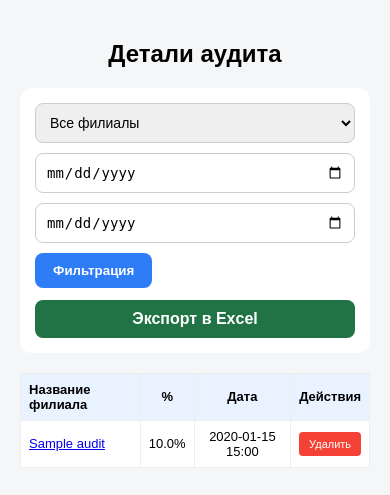
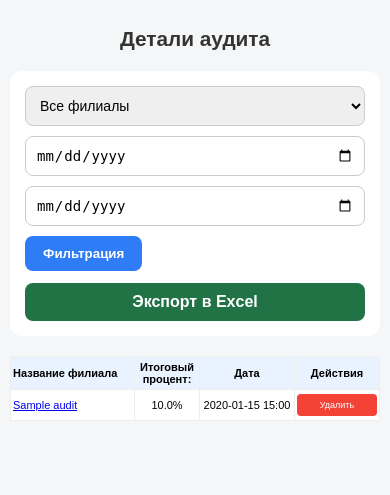
Before and after one commit to Abdullayevsardor/Maxway, a Django app: page /page/ in a window 390 px wide. Shown: the top 495 px of the page. Run offline with Django 5.2, Linux system fonts and the light colour scheme; tables that the repository leaves empty hold one stand-in row (values such as "Sample post").

Commit message:
Update audit_page.html

```diff
--- a/checklist/templates/audit_page.html
+++ b/checklist/templates/audit_page.html
@@ -2,7 +2,9 @@
 {% block title %}Детали аудита{% endblock %}
 
 {% block content %}
+
 <h2>Детали аудита</h2>
+
 
 <form method="GET" class="filter-export-bar">
     <div class="filters">
@@ -21,24 +23,27 @@
         <button type="submit" class="btn">Фильтрация</button>
     </div>
 
+    <!-- ✅ Faqat Excel qoldi -->
     <div class="export-buttons">
         <a href="{% url 'audit_export_excel' %}?{% if request.GET.filial %}filial={{ request.GET.filial }}&{% endif %}{% if request.GET.from %}from={{ request.GET.from }}&{% endif %}{% if request.GET.to %}to={{ request.GET.to }}{% endif %}"
            class="excel">
-            Экспорт в Excel
+             Экспорт в Excel
         </a>
     </div>
 </form>
+
 
 <div class="table-container">
     <table>
         <thead>
             <tr>
                 <th>Название филиала</th>
-                <th>%</th>
+                <th>Итоговый процент:</th>
                 <th>Дата</th>
                 <th>Действия</th>
             </tr>
         </thead>
+
         <tbody>
             {% for audit in audits %}
             <tr>
@@ -51,9 +56,12 @@
                 <td>{{ audit.created_at|date:"Y-m-d H:i" }}</td>
                 <td>
                     <form method="POST" action="{% url 'audit_delete' audit.id %}"
-                          onsubmit="return confirm('Вы действительно хотите удалить?');">
+                        onsubmit="return confirm('Вы действительно хотите удалить?');">
                         {% csrf_token %}
-                        <button type="submit" class="del-btn">Удалить</button>
+                        <button type="submit" class="del-btn"
+                                style="background:#f44336;color:white;border:none;padding:6px 10px;border-radius:4px;cursor:pointer;">
+                            Удалить
+                        </button>
                     </form>
                 </td>
             </tr>
@@ -75,6 +83,7 @@ body {
 
 h2 {
     text-align: center;
+    color: #333;
     margin-bottom: 20px;
 }
 
@@ -107,7 +116,7 @@ h2 {
     flex: 1 1 150px;
 }
 
-/* 🔥 MUHIM QISM — tugma o‘ngga */
+/* 🔥 Filtrlash tugmasi */
 .filters .btn {
     margin-left: auto;
     background: #2f7df6;
@@ -115,8 +124,8 @@ h2 {
     border: none;
     border-radius: 8px;
     padding: 10px 18px;
+    font-weight: bold;
     cursor: pointer;
-    font-weight: bold;
 }
 
 /* ===== Export ===== */
@@ -143,18 +152,24 @@ table {
     width: 100%;
     border-collapse: collapse;
     background: #fff;
+    table-layout: fixed;
 }
 
 th, td {
     border: 1px solid #eee;
-    padding: 8px;
+    padding: 8px 4px;
+    font-size: 12px;
     text-align: center;
-    font-size: 13px;
+    word-wrap: break-word;
 }
 
 th {
     background: #e9f2ff;
 }
+
+th:nth-child(2) { width: 60px; }
+th:nth-child(3) { width: 90px; }
+th:nth-child(4) { width: 80px; }
 
 td:first-child,
 th:first-child {
@@ -166,15 +181,23 @@ th:first-child {
     background: #f44336;
     color: #fff;
     border: none;
-    padding: 6px 8px;
+    padding: 5px;
     border-radius: 4px;
-    font-size: 11px;
+    font-size: 10px;
     cursor: pointer;
     width: 100%;
 }
 
 /* ===== 📱 Mobile ===== */
 @media (max-width: 768px) {
+    body {
+        padding: 10px;
+    }
+
+    h2 {
+        font-size: 1.3rem;
+    }
+
     .filter-export-bar {
         flex-direction: column;
         align-items: stretch;
@@ -185,7 +208,6 @@ th:first-child {
         flex: 1 1 100%;
     }
 
-    /* Tugma o‘ngda qoladi */
     .filters .btn {
         align-self: flex-end;
         margin-left: 0;
@@ -195,6 +217,16 @@ th:first-child {
         width: 100%;
         text-align: center;
     }
+
+    th, td {
+        font-size: 11px;
+        padding: 4px 2px;
+    }
+
+    .del-btn {
+        font-size: 9px;
+        padding: 3px;
+    }
 }
 </style>
 {% endblock %}
```
